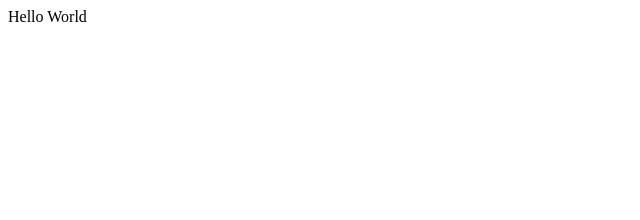
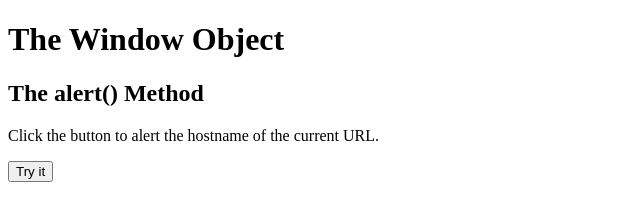
Before and after one commit to vahdetaltundas/vahdetaltundas.github.io, a plain HTML site: page index.html in a window 1280 px wide. Shown: the whole page, without its empty margins (0-640 px from the left). Drawn offline with Linux system fonts and the light colour scheme.

Commit message:
first commit

```diff
--- a/index.html
+++ b/index.html
@@ -1,11 +1,19 @@
 <!DOCTYPE html>
-<html lang="en">
-<head>
-    <meta charset="UTF-8">
-    <meta name="viewport" content="width=device-width, initial-scale=1.0">
-    <title>Document</title>
-</head>
+<html>
 <body>
-    Hello World
+
+<h1>The Window Object</h1>
+<h2>The alert() Method</h2>
+
+<p>Click the button to alert the hostname of the current URL.</p>
+
+<button onclick="myFunction()">Try it</button>
+
+<script>
+function myFunction() {
+  alert("Hello World");
+}
+</script>
+
 </body>
 </html>
```
